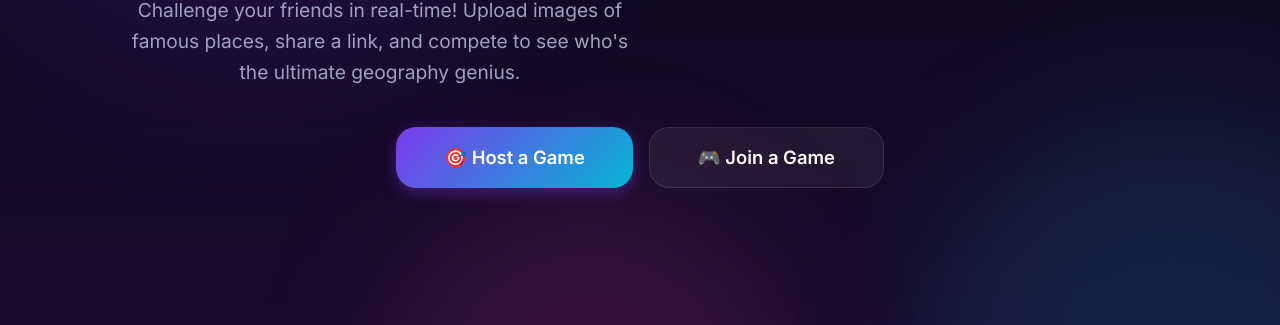
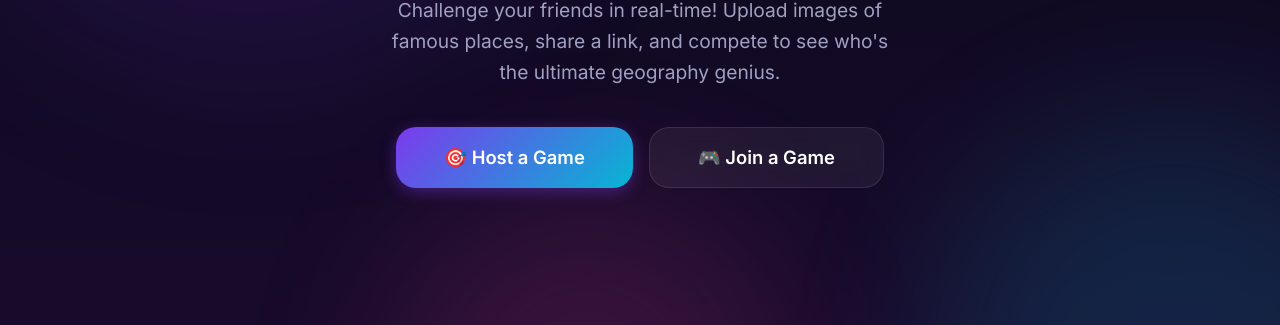
Before and after one commit to nit2370/guess-the-place, a website: page public/index.html in a window 1280 px wide. Shown: the part 314-639 px from the top of the page. Drawn offline with Linux system fonts and the light colour scheme.

Commit message:
small fix

```diff
--- a/public/index.html
+++ b/public/index.html
@@ -94,7 +94,7 @@
   <main class="container">
     <div class="hero">
       <h1>Guess Famous Places<br>From <span class="gradient">Images</span></h1>
-      <p class="subtitle">
+      <p class="subtitle" style="margin:0 auto;">
         Challenge your friends in real-time! Upload images of famous places,
         share a link, and compete to see who's the ultimate geography genius.
       </p>
```
